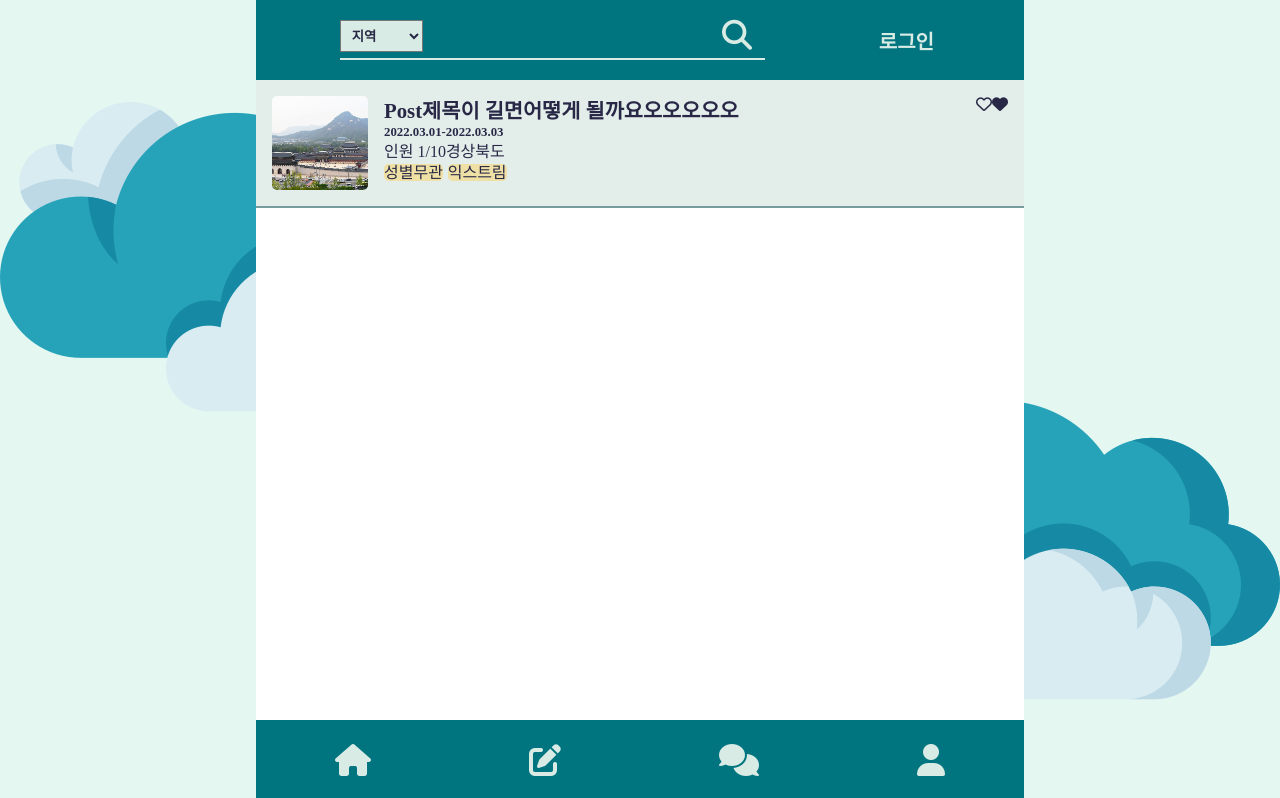
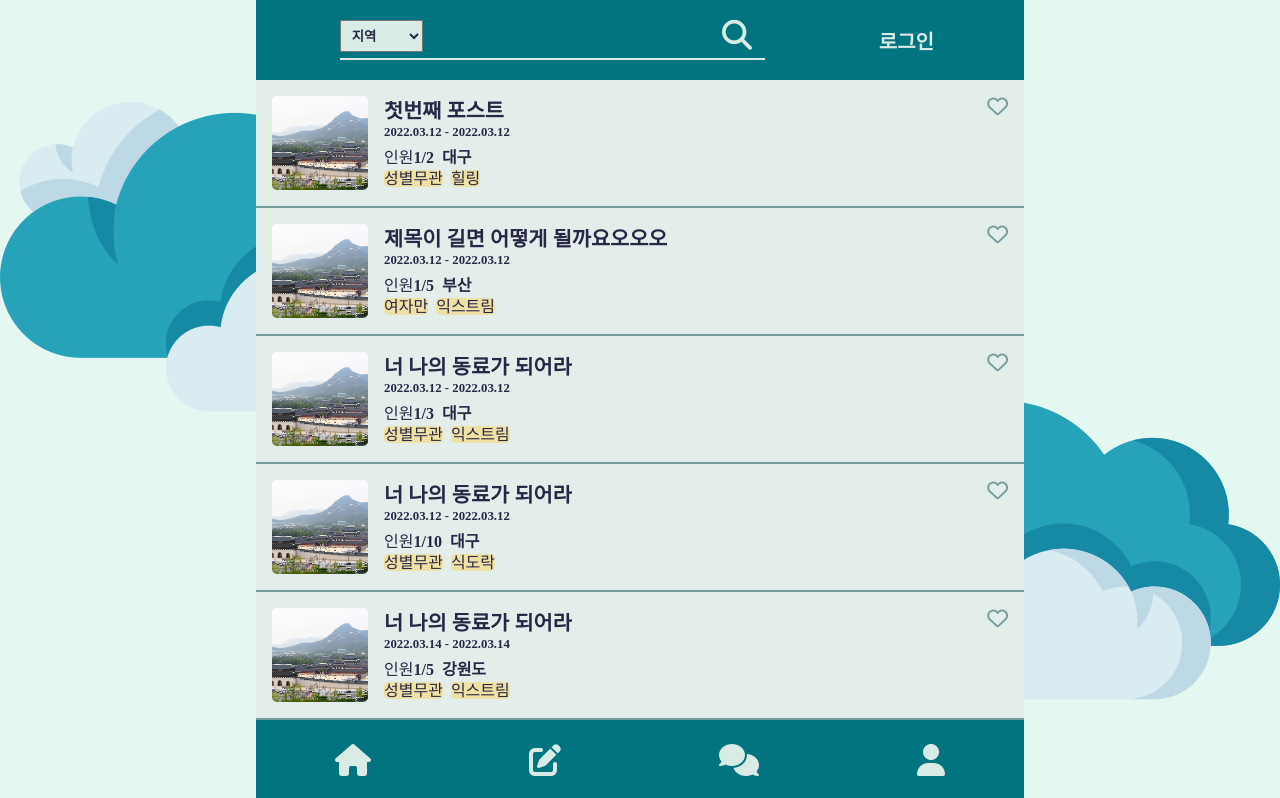
Before and after one commit to sideProject-withU/BirdBuddyTrip, a React (Create React App) app in the folder Client/: page / in a window 1280 px wide. Shown: the top 798 px of the page. Built offline with nearby package versions, Linux system fonts and the light colour scheme.

Commit message:
Feat: [Client] #30 Main에 PostThumb 매핑
- PostThumb 디자인
- dummyPost로 PostThumb 맵

```diff
--- a/Client/src/GlobalStyles.ts
+++ b/Client/src/GlobalStyles.ts
@@ -17,7 +17,7 @@ const GlobalStyles = createGlobalStyle`
                              right bottom;
     }
     body {
-        padding: 5rem 0;
+        padding : 5rem 0;
         max-width: 768px;
         margin: 0 auto;
         width: 100%;
--- a/Client/src/components/Post/Post.tsx
+++ /dev/null
@@ -1,87 +0,0 @@
-import styled from 'styled-components';
-export const Container = styled.article`
-  display: flex;
-  height: 8rem;
-  border-bottom: 2px solid #789b9e;
-  background-color: #e3ede9;
-  padding: 1rem;
-  &:hover {
-    background-color: #d8ebe4;
-  }
-  > .col-01 {
-    max-width: 6rem;
-    max-height: 6rem;
-    border-radius: 0.3rem;
-    overflow: hidden;
-    > img {
-      width: 100%;
-      height: 100%;
-      object-fit: cover;
-    }
-  }
-  > .col-02 {
-    padding-left: 1rem;
-    max-width: 38rem;
-    > header {
-      margin: 0.3rem 0;
-      h1 {
-        font-weight: bold;
-        font-size: 1.3rem;
-        height: 1.3rem;
-        overflow: hidden;
-      }
-    }
-    > .people-region {
-      margin-bottom: 0.3rem;
-    }
-    > .date {
-      font-size: 0.8rem;
-      font-weight: bold;
-      margin-bottom: 0.3rem;
-    }
-    > .options {
-      > span {
-        border-radius: 0.3rem;
-        margin: 0 0.3rem 0 0;
-        background-color: #fed1496d;
-      }
-    }
-  }
-  > .col-03 {
-    padding-left: 1rem;
-    margin-left: auto;
-  }
-`;
-const Post = () => {
-  return (
-    <Container>
-      <div className='col-01'>
-        <img src='images/photo_test1.jpeg' alt='photo_test1' />
-      </div>
-      <div className='col-02'>
-        <header>
-          <h1>Post제목이 길면어떻게 될까요오오오오오</h1>
-        </header>
-        <div className='date'>
-          <span>2022.03.01</span>
-          <span>-</span>
-          <span>2022.03.03</span>
-        </div>
-        <div className='people-region'>
-          <span>인원 1/10</span>
-          <span>경상북도</span>
-        </div>
-        <div className='options'>
-          <span>성별무관</span>
-          <span>익스트림</span>
-        </div>
-      </div>
-      <div className='col-03'>
-        <i className='fa-regular fa-heart'></i>
-        <i className='fa-solid fa-heart'></i>
-      </div>
-    </Container>
-  );
-};
-
-export default Post;
--- /dev/null
+++ b/Client/src/components/Post/PostThumb.tsx
@@ -0,0 +1,49 @@
+import React, { useState } from 'react';
+import { PostThumbContainer, PhotoColumn, DetailColumn, LikeColumn } from '../../styled/postthumb';
+import { PostProps } from '../../propstype/PostProps';
+import ChatList from '../../pages/ChatList';
+
+const PostThumb: React.FC<PostProps> = ({ post }) => {
+  const [isLiked, setIsLiked] = useState(false);
+  const handleLike = () => {
+    setIsLiked(!isLiked);
+  };
+  //임시로 넣은 값(채팅 참여자수)
+  const chatpeople = 1;
+
+  return (
+    <PostThumbContainer>
+      <PhotoColumn>
+        <img src='images/photo_test1.jpeg' alt='photo_test1' />
+      </PhotoColumn>
+      <DetailColumn>
+        <header>
+          <h1>{post.title}</h1>
+        </header>
+        <div className='date'>
+          <span className='start-date'>{post.start_date}</span>
+          <span> - </span>
+          <span className='finish-date'>{post.finish_date}</span>
+        </div>
+        <div className='people-location'>
+          <span>인원</span>
+          <span className='people'>
+            {chatpeople}/{post.people}
+          </span>
+          <span className='location'>{post.location}</span>
+        </div>
+        <div className='options'>
+          <span className='gender'>{post.option_gender}</span>
+          <span className='type'>{post.option_type}</span>
+        </div>
+      </DetailColumn>
+      <LikeColumn>
+        <span className='likes' onClick={handleLike}>
+          {isLiked ? <i className='fa-solid fa-heart'></i> : <i className='fa-regular fa-heart'></i>}
+        </span>
+      </LikeColumn>
+    </PostThumbContainer>
+  );
+};
+
+export default PostThumb;
--- a/Client/src/pages/Main.tsx
+++ b/Client/src/pages/Main.tsx
@@ -1,9 +1,12 @@
-import Post from '../components/Post/Post';
+import PostThumb from '../components/Post/PostThumb';
+import { dummyPosts } from '../dummys/dummyPosts';
 
 const Main = () => {
   return (
     <div>
-      <Post />
+      {dummyPosts.map((el, idx) => (
+        <PostThumb key={idx} post={el} />
+      ))}
     </div>
   );
 };
--- /dev/null
+++ b/Client/src/propstype/PostProps.ts
@@ -0,0 +1,13 @@
+export interface PostProps {
+  post: {
+    id: number;
+    title: string;
+    image: string;
+    location: string;
+    people: number;
+    option_gender: string;
+    option_type: string;
+    start_date: string;
+    finish_date: string;
+  };
+}
--- /dev/null
+++ b/Client/src/styled/postthumb.tsx
@@ -0,0 +1,70 @@
+import styled from 'styled-components';
+export const PostThumbContainer = styled.article`
+  display: flex;
+  height: 8rem;
+  border-bottom: 2px solid #789b9e;
+  background-color: #e3ede9;
+  padding: 1rem;
+  &:hover {
+    background-color: #d8ebe4;
+  }
+`;
+export const PhotoColumn = styled.div`
+  max-width: 6rem;
+  max-height: 6rem;
+  border-radius: 0.3rem;
+  overflow: hidden;
+  > img {
+    width: 100%;
+    height: 100%;
+    object-fit: cover;
+  }
+`;
+export const DetailColumn = styled.div`
+  padding-left: 1rem;
+  max-width: 38rem;
+  > header {
+    margin: 0.3rem 0;
+    h1 {
+      font-weight: bold;
+      font-size: 1.3rem;
+      height: 1.3rem;
+      overflow: hidden;
+    }
+  }
+  > .date {
+    font-size: 0.8rem;
+    font-weight: bold;
+    margin-bottom: 0.7rem;
+  }
+  > .people-location {
+    margin-bottom: 0.3rem;
+    > .people {
+      font-weight: 600;
+      margin: 0 0.5rem 0 0;
+    }
+    > .location {
+      font-weight: 600;
+    }
+  }
+  > .options {
+    > span {
+      border-radius: 0.3rem;
+      margin: 0 0.5rem 0 0;
+      background-color: #fed1496d;
+    }
+  }
+`;
+export const LikeColumn = styled.div`
+  font-size: 1.3rem;
+  padding-left: 1rem;
+  margin-left: auto;
+  > .likes {
+    > .fa-solid {
+      color: #007580;
+    }
+    > .fa-regular {
+      color: #789b9e;
+    }
+  }
+`;
```
